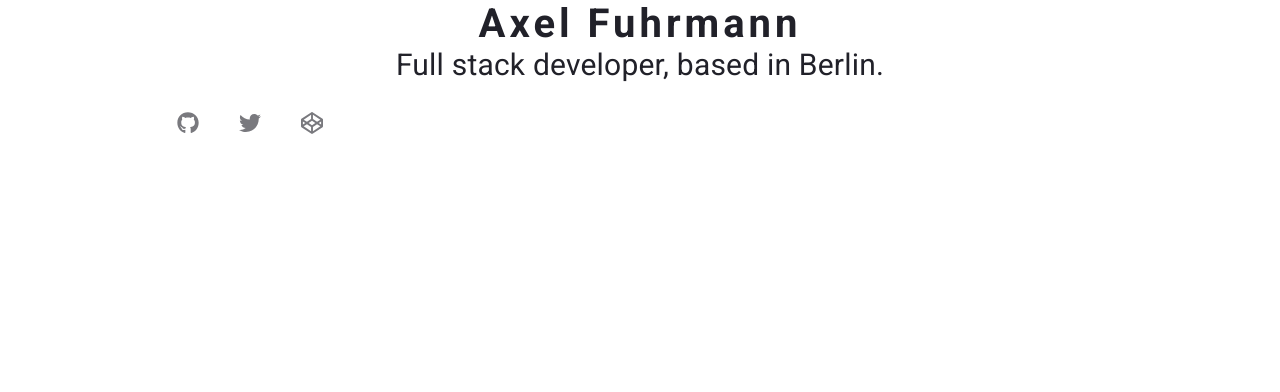
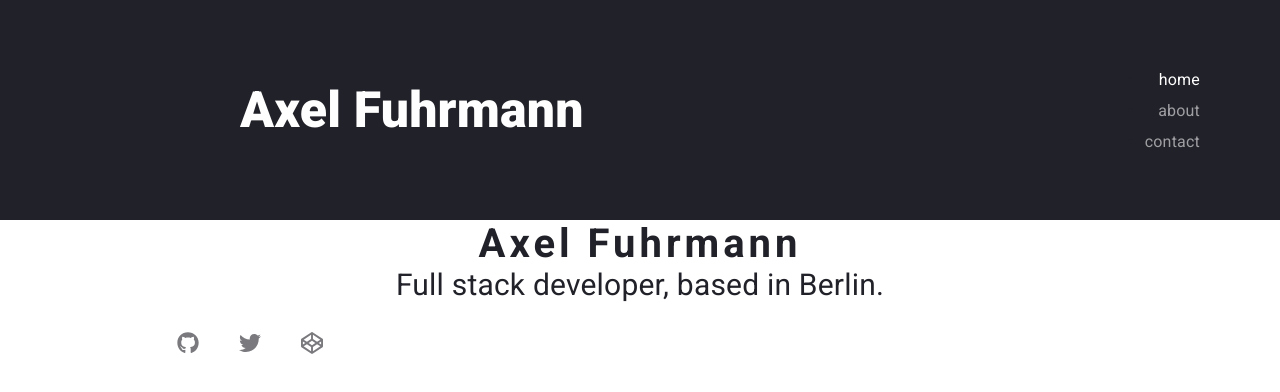
Before and after one commit to afuh/afuh.dev, a Gatsby site: page / in a window 1280 px wide. Built offline with nearby package versions, Linux system fonts and the light colour scheme; Gatsby itself is replaced by a stand-in of ours.

Commit message:
Update layout

```diff
--- /dev/null
+++ b/src/components/layout/header.js
@@ -0,0 +1,102 @@
+import React from 'react'
+import PropTypes from 'prop-types'
+import styled, { css } from 'styled-components'
+import { Link as GatsbyLink } from 'gatsby'
+
+import { useSiteMeta } from '../../utils/hooks'
+import { media } from '../../utils/styles'
+
+const Wrapper = styled.header`
+  min-height: 220px;
+  background: ${({ theme }) => theme.black};
+  display: flex;
+  align-items: center;
+  justify-content: center;
+  padding: 0 8rem 0 24rem;
+
+  .heading {
+    flex: 1;
+
+    h1, h2 {
+      color: ${({ theme }) => theme.white};
+      font-weight: 900;
+      font-size: 5.0rem;
+      margin: 0;
+    }
+
+    h2 {
+      font-weight: 700;
+      font-size: 2.0rem;
+    }
+  }
+
+  .nav {
+    text-align: right;
+
+    li {
+      font-size: 1.6rem;
+      text-transform: lowercase;
+      margin: 1.2rem 0;
+
+      .active {
+        color: ${({ theme }) => theme.white};
+      }
+    }
+
+    ${media.phone(css`
+      display: none;
+    `)}
+  }
+`
+
+const Link = styled(GatsbyLink)`
+  color: ${({ theme }) => theme.gray};
+
+  &:hover,
+  &:active,
+  &:focus {
+    color: ${({ theme }) => theme.white};
+  }
+`
+
+const Header = ({ heading }) => {
+  const { nav } = useSiteMeta()
+
+  return (
+    <Wrapper>
+      <div className='heading'>
+        {typeof heading === 'string' ?
+          <h1>{heading}</h1> :
+          heading
+        }
+      </div>
+      <nav className='nav'>
+        <ul>
+          {nav.map(item => (
+            <li key={item.name}>
+              <Link
+                activeClassName='active'
+                to={item.path}
+              >
+                {item.name}
+              </Link>
+            </li>
+          ))}
+        </ul>
+      </nav>
+    </Wrapper>
+  )
+}
+
+Header.propTypes = {
+  heading: PropTypes.oneOfType([
+    PropTypes.string,
+    PropTypes.element
+  ]).isRequired
+}
+
+Header.defaultProps = {
+  heading: 'Axel Fuhrmann'
+}
+
+export default Header
--- a/src/components/layout.js
+++ b/src/components/layout/index.js
@@ -3,10 +3,12 @@ import PropTypes from 'prop-types'
 import { ThemeProvider } from "styled-components"
 import { Location } from '@reach/router'
 
-import SEO from '../utils/seo'
-import { GlobalStyles, theme } from '../utils/styles'
+import SEO from '../../utils/seo'
+import { GlobalStyles, theme } from '../../utils/styles'
 
-const Layout = ({ children, seo }) => (
+import Header from './header'
+
+const Layout = ({ children, seo, heading }) => (
   <Location>
     {({ location }) => (
       <>
@@ -17,6 +19,7 @@ const Layout = ({ children, seo }) => (
         <ThemeProvider theme={theme}>
           <>
             <GlobalStyles />
+            <Header heading={heading} />
             <main>
               {children}
             </main>
@@ -28,7 +31,11 @@ const Layout = ({ children, seo }) => (
 )
 
 Layout.propTypes = {
-  seo: PropTypes.object
+  seo: PropTypes.object,
+  heading: PropTypes.oneOfType([
+    PropTypes.string,
+    PropTypes.element
+  ]).isRequired
 }
 
 export default Layout
```
